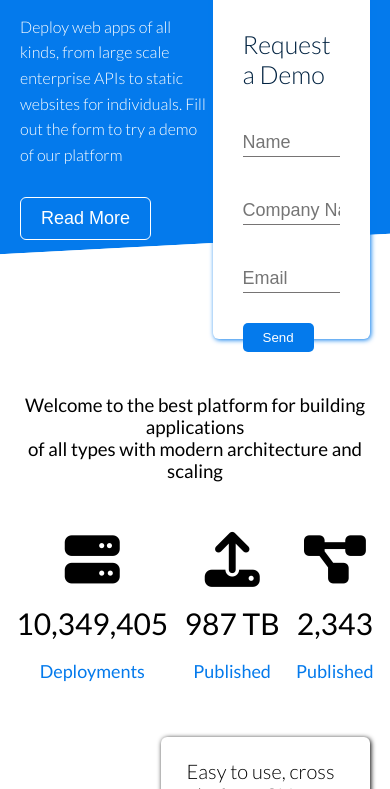
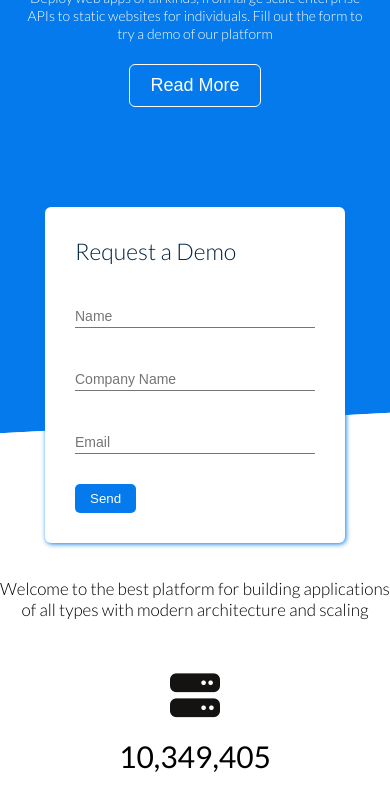
Before and after one commit to iamsouravhassan/Loruki-Clone, a plain HTML site: page index.html in a window 390 px wide. Shown: the part 198-987 px from the top of the page. Drawn offline with Linux system fonts and the light colour scheme.

Commit message:
home page responsive

```diff
--- a/index.html
+++ b/index.html
@@ -179,7 +179,7 @@
 
 
       <footer>
-        <div class="footer flex">
+        <div class="footer flex container">
             <div class="footer-logo flex">
                 <h1>Loruki</h1>
                 <p>Copyright <i class="fa-regular fa-copyright"></i> 2023</p>
@@ -205,8 +205,6 @@
 
 
      <!-- Footer Section End   -->
-
-      <div style="height: 100vh;"></div>
      <script src="https://kit.fontawesome.com/c938b44cae.js" crossorigin="anonymous"></script>
 </body>
 </html>
--- a/style.css
+++ b/style.css
@@ -109,12 +109,10 @@ div.nav ul a:hover{
  #hero{
     background-color: var(--pimary-color);
     color: white;
-    height: 400px;
     position: relative;
  }
 
  .hero{
-    height: 100%;
     padding-inline: var(--padding-inline);
     justify-content: space-between;
     align-items: center;
@@ -129,6 +127,9 @@ div.nav ul a:hover{
     gap: 30px;
     flex-direction: column;
     align-items: start;
+    animation: hero-left;
+    animation-duration: 1.5s;
+    animation-delay: 0.1s;
  }
 
  .hero .text-btn h1{
@@ -162,16 +163,20 @@ div.nav ul a:hover{
 
 div.form{
 
-
   width: 400px;
   background-color: var(--white-color);
-  padding: 40px 30px;
+  padding: 30px 30px;
   border-radius: 6px;
   box-shadow: 1px 1px 5px var(--pimary-color);
   position: relative;
   top: 100px;
   z-index: 100;
-  height: 350px;
+
+ animation: form;
+ animation-duration: 1.5s;
+ animation-delay: 0.1s;
+
+
 
 }
 
@@ -198,7 +203,7 @@ div.form input:focus{
 
 
 div.form button{
-    padding: 7px 20px;
+    padding: 10px 30px;
     color: white;
     border: none;
     background-color: var(--pimary-color);
@@ -227,7 +232,7 @@ div.form button{
 /* clint-section start  */
 
  #clint-section{
-    margin-top: 130px;
+    margin-top: 135px;
     background-color: var(--white-color);
 
  }
@@ -240,7 +245,7 @@ div.form button{
 
  .clint-section h3{
 
-    font-weight: 400;
+    font-weight: 300;
     text-align: center;
     padding-bottom: 10px;
  }
@@ -260,7 +265,8 @@ div.form button{
 
 
  .diployment i{
-    font-size: 55px;
+    font-size: 50px;
+    color: rgb(21, 18, 18);
  }
 
  .diployment .number{
@@ -290,7 +296,6 @@ div.form button{
 .install{
     padding-inline: var(--padding-inline);
     width: 100%;
-    height: 250px;
     background-color:var(--white-color);
     display: flex;
     align-items: center;
@@ -307,8 +312,7 @@ div.form button{
 
   display: flex;
   flex-direction: column;
-  height:100%;
-  justify-content: space-around;
+  gap: 30px;
 
 
 
@@ -456,12 +460,12 @@ div.form button{
  }
 
  .footer{
-    justify-content: space-around;
+    justify-content: space-between;
     align-content: center;
     padding-inline: var(--padding-inline);
     padding-block: 80px;
     color: white;
-    align-items: center;
+    align-items: flex-start;
  }
 
  .footer-logo{
@@ -507,3 +511,123 @@ div.form button{
 }
 
 /* Footer Section End  */
+
+
+/* animation add  */
+
+@keyframes hero-left{
+    0%{
+        transform: translate(-120%);
+    }
+    100%{
+        transform: translate(0%);
+    }
+}
+
+@keyframes form{
+    0%{
+        transform: translate(120%);
+    }
+    100%{
+        transform: translate(0%);
+    }
+}
+
+
+
+/* resposive web desaign */
+
+
+@media (max-width:700px) {
+
+
+    div.nav{
+        flex-direction: column;
+        align-items: center;
+        gap: 20px;
+    }
+
+
+
+
+
+
+    .hero{
+
+        flex-direction: column;
+        padding-top:30px ;
+
+    }
+
+   .hero .text-btn{
+    width: 100%;
+    align-items: center;
+    text-align: center;
+    gap: 20px;
+
+}
+
+.hero .text-btn h1{
+    font-size: 30px;
+}
+
+.hero .text-btn p{
+    line-height:1.3;
+    font-weight: 300;
+    font-size: 14px;
+
+
+ }
+
+ div.form{
+    width: 300px;
+ }
+
+div.form h2{
+    font-size: 23px;
+}
+
+div.form input{
+    margin-top: 30;
+    font-size: 14px;
+}
+
+div.form button{
+    padding: 7px 15px;
+}
+
+.clint-section h3{
+
+  font-size: 17px;
+
+}
+
+
+.clint-number{
+    flex-direction: column;
+    gap: 25px;
+}
+
+.install{
+    flex-direction: column;
+    gap: 30px;
+}
+
+.install-command{
+  width: 350px;
+}
+
+
+.cta{
+    flex-direction: column;
+    gap: 30px;
+}
+
+.footer{
+    flex-direction: column;
+    align-items: flex-start;
+    gap: 40px;
+}
+
+
+}
```
